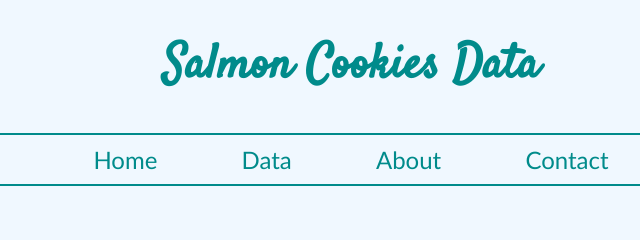
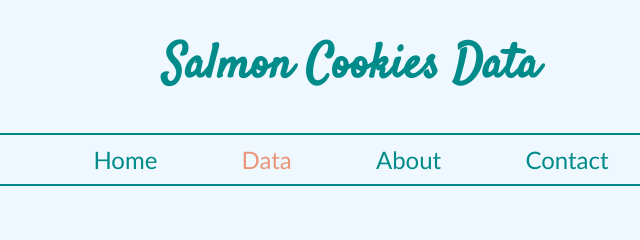
Before and after one commit to andavi/salmon-cookies, a plain HTML site: page data.html in a window 1280 px wide. Shown: the top 240 px of the page, 289-929 px from the left. Drawn offline with Linux system fonts and the light colour scheme.

Commit message:
add active class to navbar

```diff
--- a/css/style.css
+++ b/css/style.css
@@ -44,18 +44,18 @@ li a {
   padding: 10px 40px;
 }
 
-a:link {
+a {
   color: darkcyan;
-}
-
-a:visited {
-  color: darksalmon;
 }
 
 a:hover {
   color: steelblue;
 }
 
+.active {
+  color: darksalmon;
+}
+
 #data {
   font-family: Verdana, Geneva, Tahoma, sans-serif;
   color: steelblue
--- a/data.html
+++ b/data.html
@@ -13,7 +13,7 @@
     <nav>
         <ul>
             <li><a href="index.html">Home</a></li>
-            <li><a href="data.html">Data</a></li>
+            <li><a class="active" href="data.html">Data</a></li>
             <li><a href="#about">About</a></li>
             <li><a href="#contact">Contact</a></li>
         </ul>
```
Also changed, not shown: index.html (+1 -1 lines).
